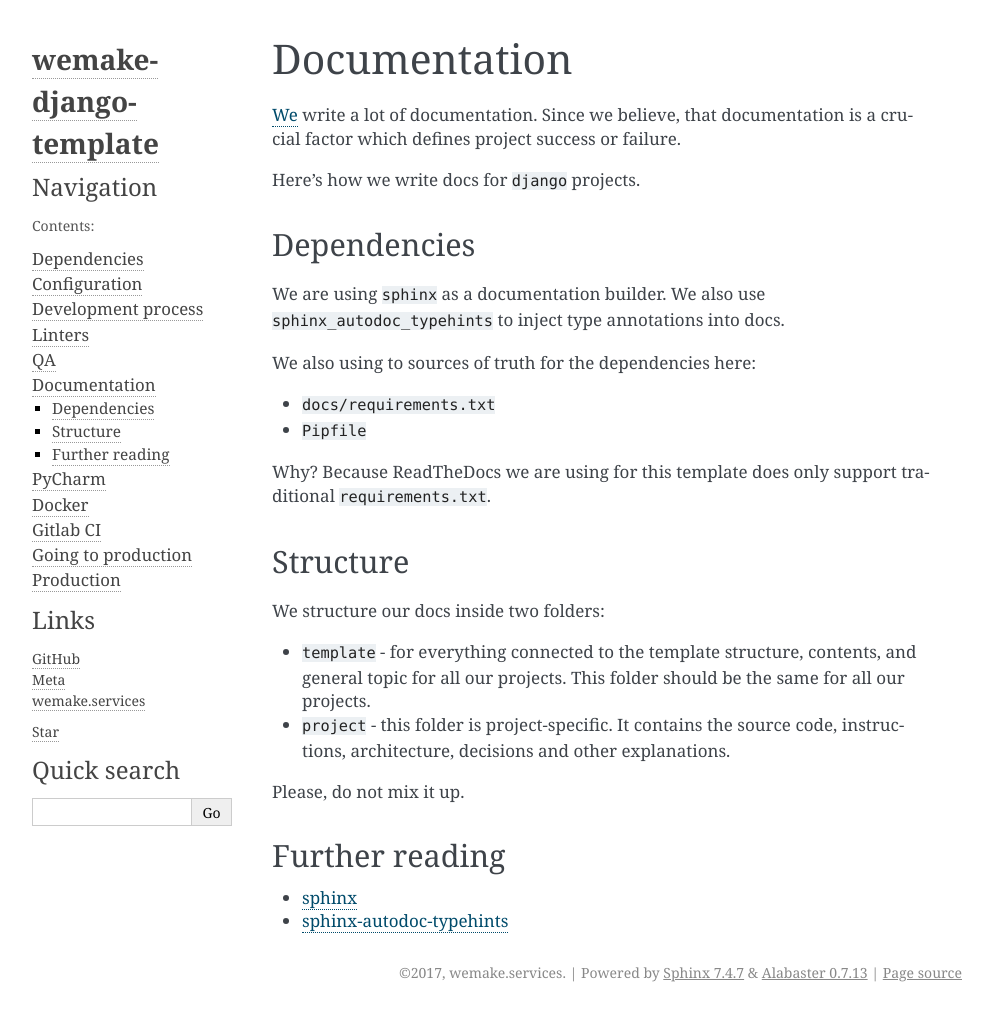
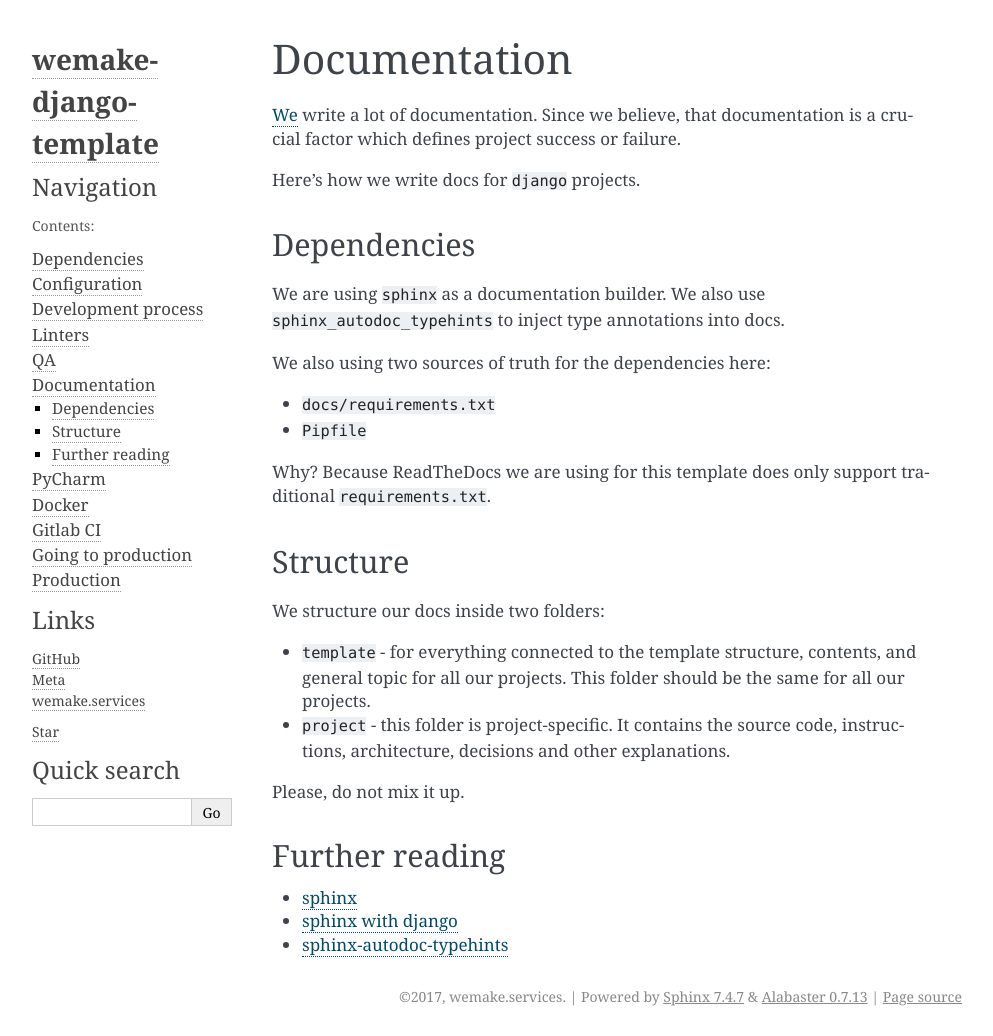
Before and after one commit to wemake-services/wemake-django-template, a Sphinx documentation site: the page built from {{cookiecutter.project_name}}/docs/_pages/template/documentation.rst, in a window 1280 px wide. Shown: the whole page, without its empty margins (148-1141 px from the left). Built offline with Sphinx 7.4.7, drawn with Linux system fonts in a browser that asks for light colours; pages that are not in the unit, such as notebooks, are missing from menus; before the commit the page ends 1012 px from its top, so only the background shows below that.

Commit message:
Adds link to django-sphinx tutorial

```diff
--- a/{{cookiecutter.project_name}}/docs/_pages/template/documentation.rst
+++ b/{{cookiecutter.project_name}}/docs/_pages/template/documentation.rst
@@ -13,7 +13,7 @@ Dependencies
 We are using ``sphinx`` as a documentation builder.
 We also use ``sphinx_autodoc_typehints`` to inject type annotations into docs.
 
-We also using to sources of truth for the dependencies here:
+We also using two sources of truth for the dependencies here:
 
 - ``docs/requirements.txt``
 - ``Pipfile``
@@ -36,4 +36,5 @@ Further reading
 ---------------
 
 - `sphinx <http://www.sphinx-doc.org/en/stable/>`_
+- `sphinx with django <https://docs.djangoproject.com/en/1.11/internals/contributing/writing-documentation/#getting-started-with-sphinx>`_
 - `sphinx-autodoc-typehints <https://github.com/agronholm/sphinx-autodoc-typehints>`_
```
Also changed, not shown: 2 other files.
